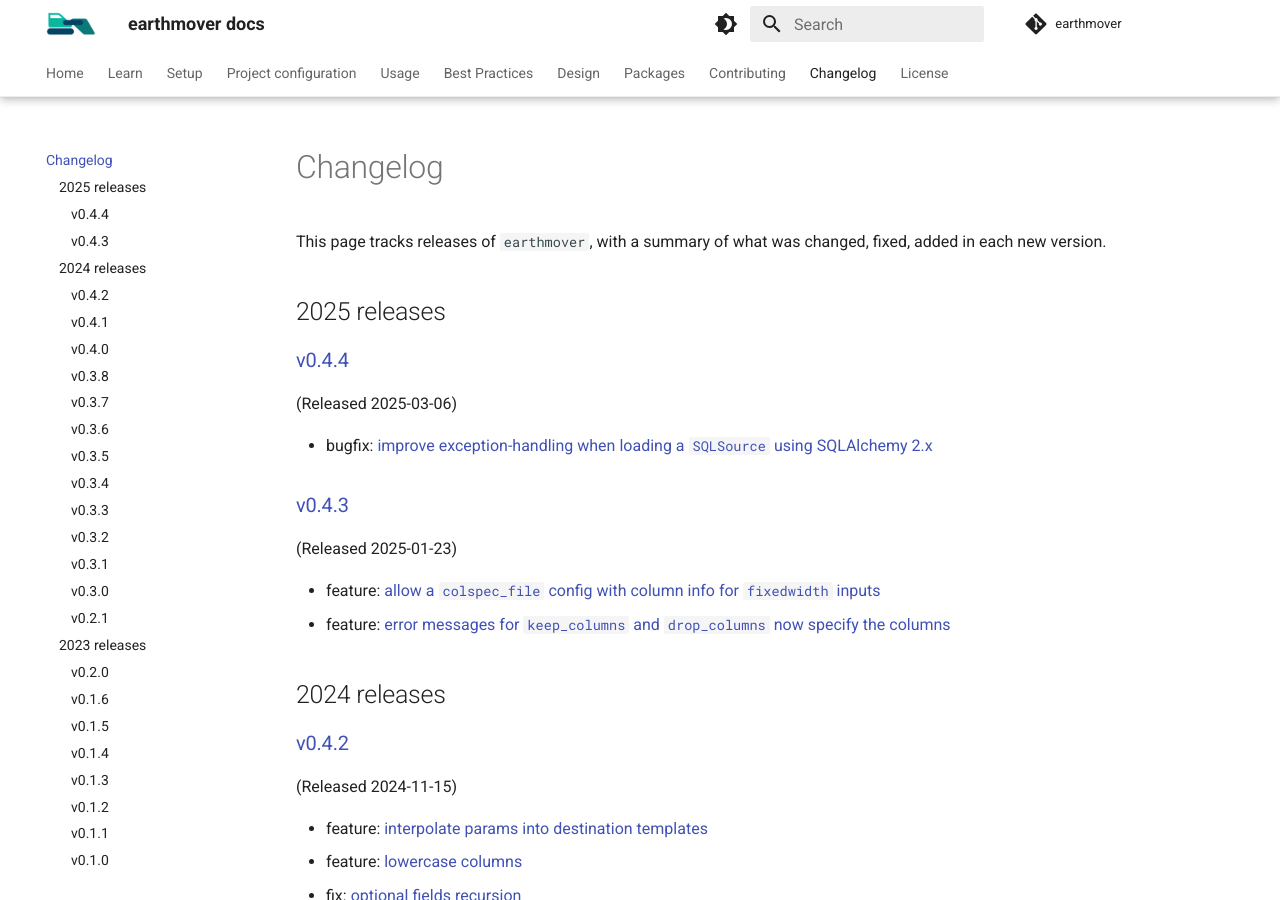
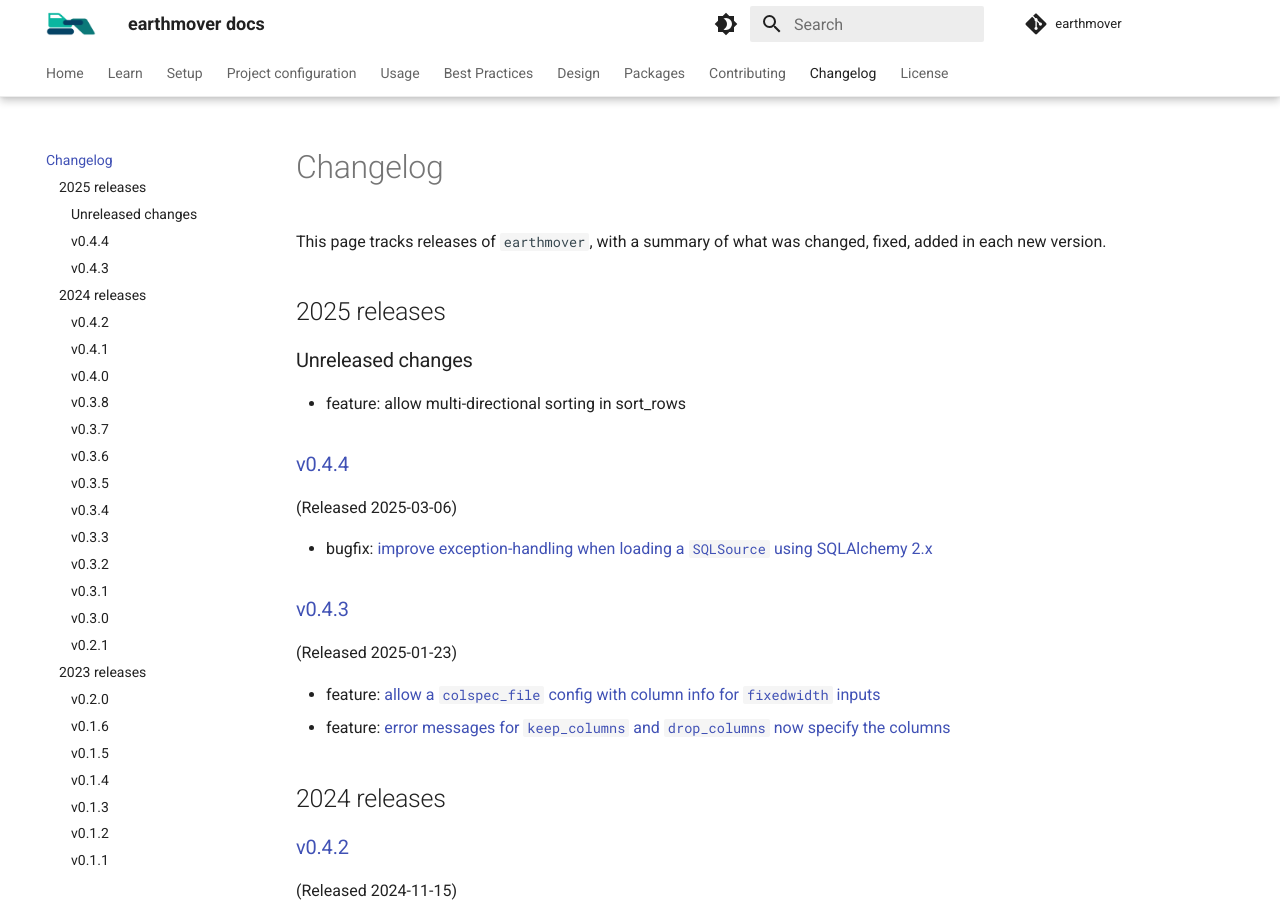
Before and after one commit to edanalytics/earthmover, an MkDocs documentation site: the page built from docs/changelog.md, in a window 1280 px wide and 900 px high. Built offline with MkDocs 1.6.1 and Material for MkDocs 9.7.7, drawn with Linux system fonts in a browser that asks for light colours; emoji names are drawn with the system emoji font; comment, search, counter and statistics services are not loaded.

Commit message:
Updating changelog.md

```diff
--- a/docs/changelog.md
+++ b/docs/changelog.md
@@ -1,6 +1,8 @@
 This page tracks releases of `earthmover`, with a summary of what was changed, fixed, added in each new version.
 
 ## 2025 releases
+### Unreleased changes
+* feature: allow multi-directional sorting in sort_rows
 
 ### [v0.4.4](https://github.com/edanalytics/earthmover/releases/tag/v0.4.4)
 (Released 2025-03-06)
```
